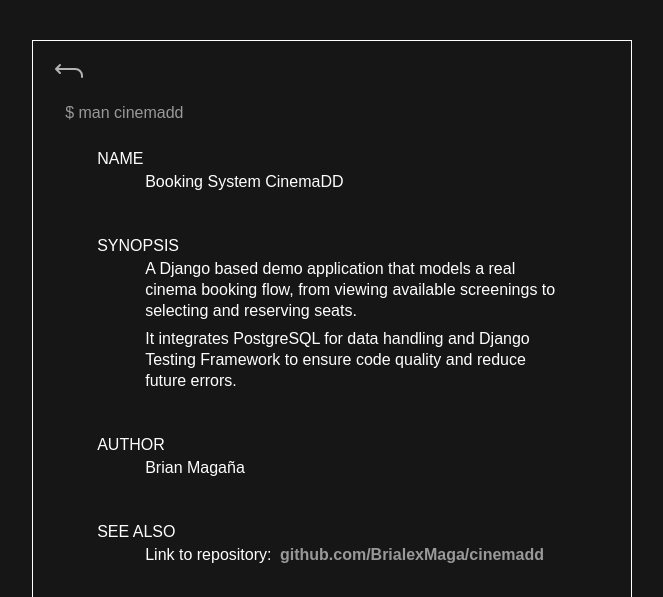
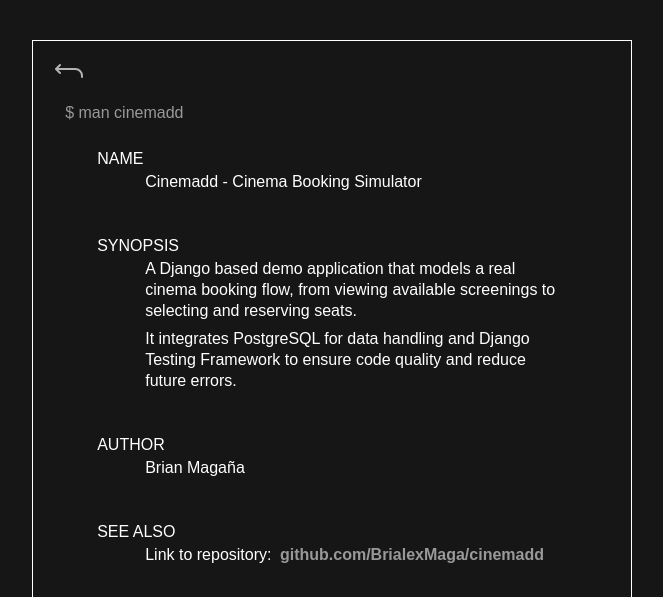
Before and after one commit to BrialexMaga/portfolio, a Flask app: page /projects/cinemadd in a window 1280 px wide. Shown: the top 597 px of the page, without its empty margins (339-1002 px from the left). Run offline with Flask 3, Linux system fonts and the light colour scheme; some web fonts are replaced.

Commit message:
Change cinemadd project's name

```diff
--- a/data/projects.json
+++ b/data/projects.json
@@ -1,7 +1,7 @@
 [
     {
         "id": "cinemadd",
-        "name": "Booking System CinemaDD",
+        "name": "Cinemadd - Cinema Booking Simulator",
         "date": "2026-Jan",
         "technologies": ["python", "django", "postgresql", "bootstrap", "django testing framework"]
     },
--- a/templates/projects/cinemadd.html
+++ b/templates/projects/cinemadd.html
@@ -20,7 +20,7 @@
         </a>
         <h1 class="code">$ man cinemadd</h1>
         <h2 class="man-title less-margin-title">NAME</h2>
-        <p class="man-content">Booking System CinemaDD</p>
+        <p class="man-content">Cinemadd - Cinema Booking Simulator</p>
     </section>
 
     <section class="no-height no-padding no-width">
```
